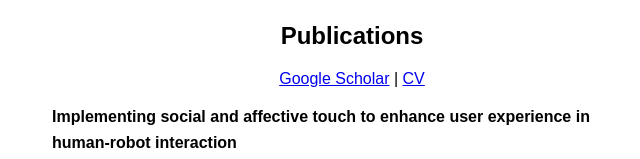
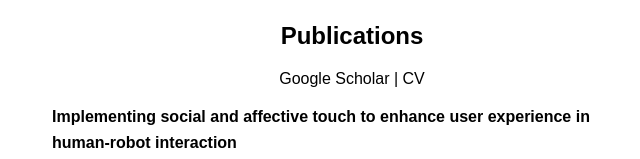
Before and after one commit to alexandrajmiller/.io, a plain HTML site: page index.html in a window 1280 px wide. Shown: the part 345-504 px from the top of the page, without its empty margins (288-928 px from the left). Drawn offline with Linux system fonts and the light colour scheme.

Commit message:
Update index.html

```diff
--- a/index.html
+++ b/index.html
@@ -25,6 +25,15 @@
       a.publink:hover {
         text-decoration: underline; /* underline on hover */
       }
+      /* Scholar + CV links */
+      a.textlink {
+        color: inherit;          /* same color as text */
+        text-decoration: none;   /* no underline */
+        font-weight: normal;     /* keep normal weight */
+      }
+      a.textlink:hover {
+        text-decoration: underline; /* subtle underline on hover */
+      }
       .publist {
         text-align: left;
         line-height: 1.6;
@@ -44,9 +53,10 @@
 
     <h2>Publications</h2>
     <p style="margin-bottom: 15px;">
-      <a href="https://scholar.google.com/citations?user=W_2tYq4AAAAJ" target="_blank">Google Scholar</a> |
-      <a href="MillerAlexandraCV2025.pdf" target="_blank" rel="noopener">CV</a>
+      <a href="https://scholar.google.com/citations?user=W_2tYq4AAAAJ" target="_blank" class="textlink">Google Scholar</a> |
+      <a href="MillerAlexandraCV2025.pdf" target="_blank" rel="noopener" class="textlink">CV</a>
     </p>
+  </body>
 
     <div class="publist">
       <p>
```
